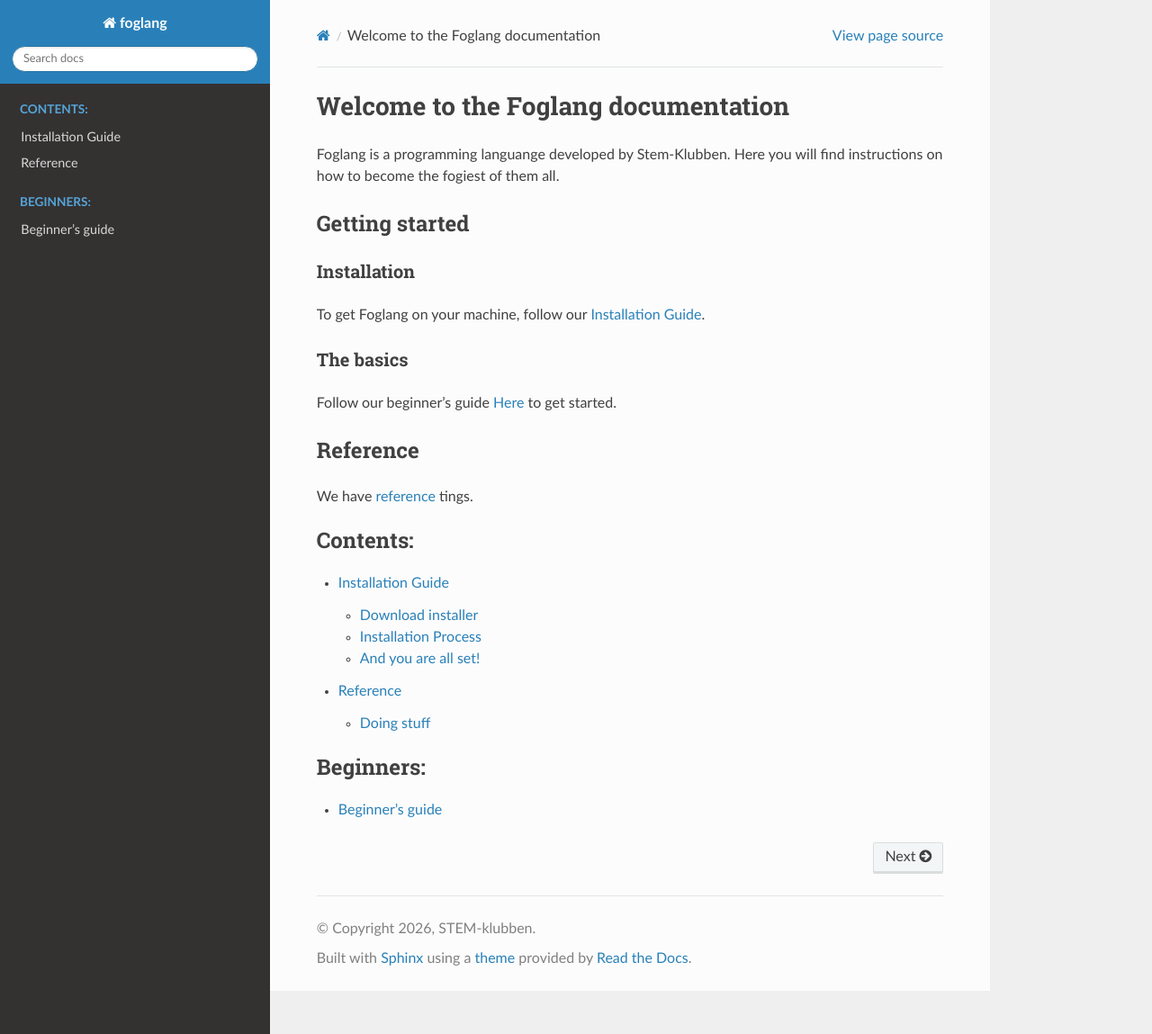
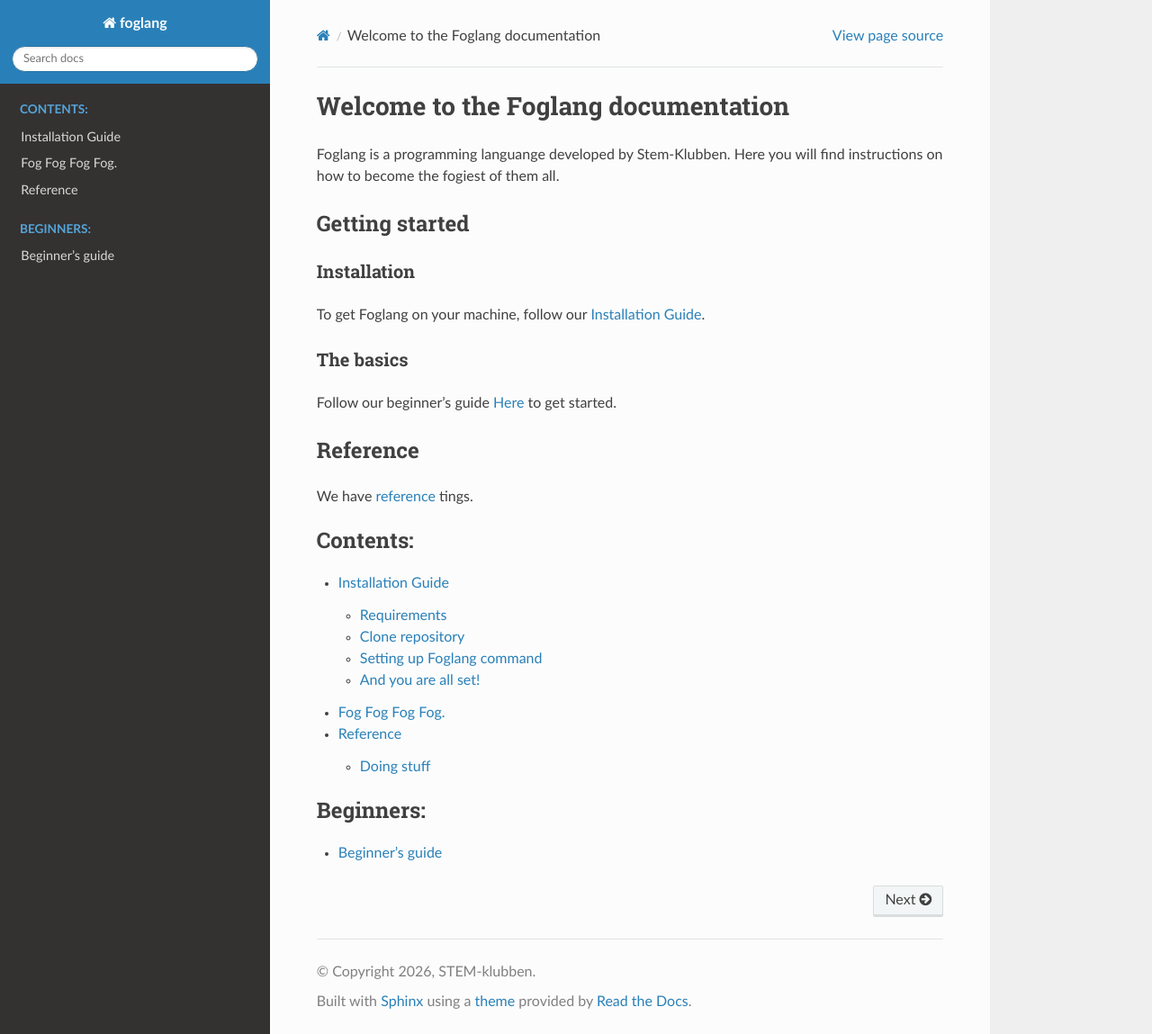
Before and after one commit to simonballerina/foglang, a Sphinx documentation site: the page built from docs/readthedocs/source/index.rst, in a window 1280 px wide and 1149 px high. Shown: the whole window at 90% size. Built offline with Sphinx 7.4.7 and the Read the Docs theme 3.1.0, drawn with Linux system fonts in a browser that asks for light colours; some of the changed lines change nothing that is shown.

Commit message:
Installation guide

```diff
--- a/docs/readthedocs/source/installation_guide.rst
+++ b/docs/readthedocs/source/installation_guide.rst
@@ -3,24 +3,49 @@
 Installation Guide
 ==================
 
-Download installer
+Requirements
+-------------------
+There are a few requirements for your machine, in order to install foglang. First of, you need the C compiler GCC. Check if you have it by running the following command in your terminal:
+::
+    gcc -v
+Secondly, you need a modern version of python, which you can get `here <https://www.python.org/downloads/>`_. To check if you already have it, run the following command:
+::
+    python3 -V
+
+Clone repository
 -------------------
 
-Download the official Foglang installer `here <https://www.youtube.com/watch?v=2qgxAHW1w78>`_.
+The first step is to download the the foglang repository, which you can do on our official (`Github page <https://www.github.com/simonballerina/foglang>`_) or by running the following command:
+::
+    curl https://github.com/simonballerina/foglang/archive/refs/heads/main.zip
 
-.. warning::
+If you have `git <https://git-scm.com/install/>`_ installed, you can clone the official Foglang repository using:
+::
+    git clone https://github.com/simonballerina/foglang
 
-    Beware of untrustworthy sources. Do not use the Sebmissive installer!
+.. note::
 
-Installation Process
----------------------
+    This guide is for Foglang2. If you wish to use Foglang1, compile it on your own after downloading the Foglang repo.
 
-Follow the instructions on the installer.
+Setting up Foglang command
+----------------------------
+
+Once you have the foglang repo, install the foglang command using the following command, from the foglang root:
+::
+    python3 docs/foglang2/install.py
+
+The current installer will output in Swedish. Use a store-bought Swedish-English dictionary, or other methods, to understand and follow the installation.
 
 And you are all set!
 --------------------
+Once the command is installed you are free to run foglang to your hearts content! To run a foglang file use the following:
+::
+    foglang2 [FILE]
+
+To learn more about our beautiful language, check out the :ref:`reference<theref>`.
 
 Fog Fog Fog Fog.
+================
 
 .. figure:: ../img/foggy.avif
     :alt: Foggy landscape
```
